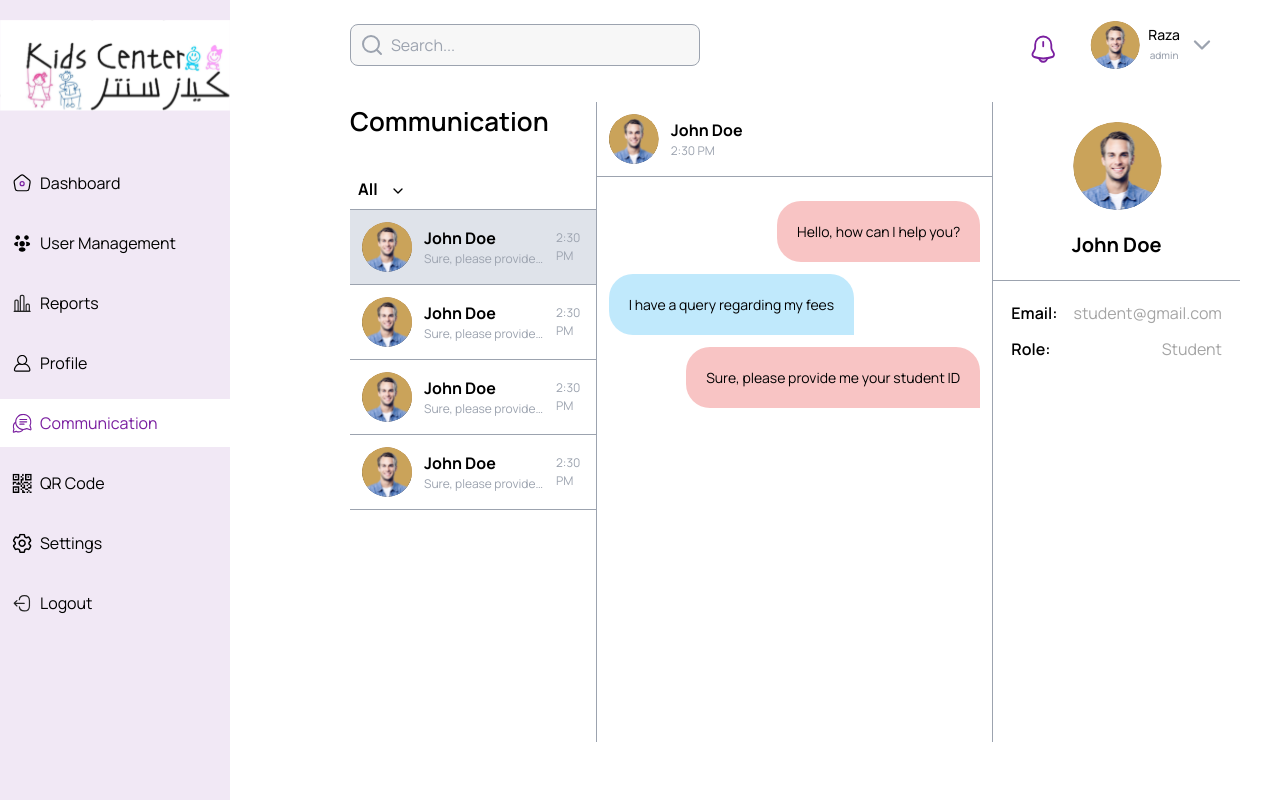
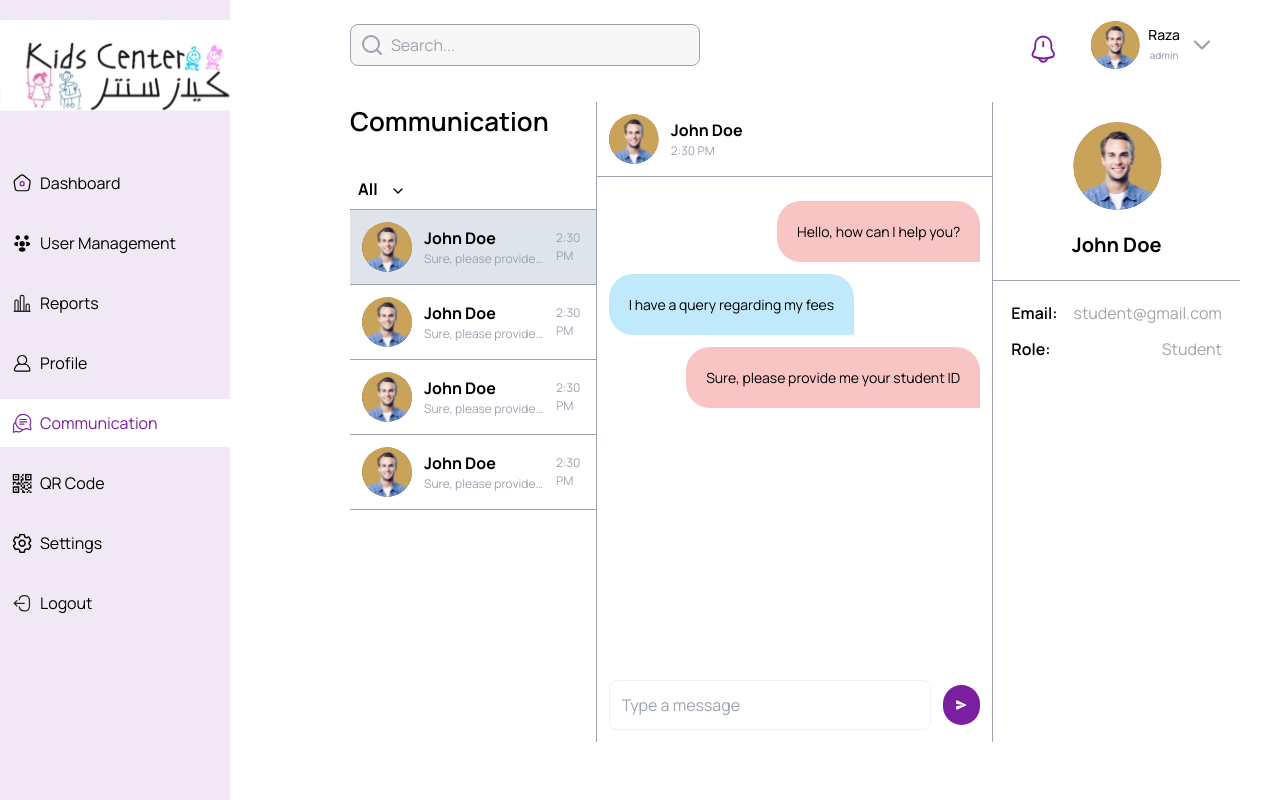
Before and after one commit to AbdulWahabRaza123/kids-center-admin-panel, a Next.js app: page /communication in a window 1280 px wide. Built offline with nearby package versions, Linux system fonts and the light colour scheme.

Commit message:
chat input has been set up

```diff
--- a/app/(dashboard)/communication/page.tsx
+++ b/app/(dashboard)/communication/page.tsx
@@ -1,4 +1,5 @@
 "use client";
+import { PrimaryInput } from "@/components/ui/inputs/primary-input";
 import { cn } from "@/lib/utils";
 import { ChevronDown } from "lucide-react";
 import Image from "next/image";
@@ -95,6 +96,7 @@ const chatData = [
 ];
 const Communication = () => {
   const [activeChat, setActiveChat] = useState(chatData[0]);
+  const [message, setMessage] = useState("");
   return (
     <main className="flex flex-row items-start px-10">
       <section className="w-[28%] border-r-[1px] border-r-gray-400 min-h-[80vh]">
@@ -134,7 +136,7 @@ const Communication = () => {
           </div>
         </div>
       </section>
-      <section className="w-[45%] border-r-[1px] border-r-gray-400 min-h-[80vh]">
+      <section className="w-[45%] border-r-[1px] border-r-gray-400 min-h-[80vh] relative">
         <div className="flex flex-col gap-3">
           <div className="flex flex-row items-center gap-3 p-3 border-b-[1px] border-b-gray-400">
             <img
@@ -169,6 +171,23 @@ const Communication = () => {
             ))}
           </div>
         </div>
+        <div className="absolute bottom-0 w-full p-3 flex items-center gap-3">
+          <PrimaryInput
+            placeholder="Type a message"
+            value={message}
+            setValue={setMessage}
+            type="text"
+          />
+          <div className="w-[40px] cursor-pointer h-[40px] rounded-full p-3 bg-primary flex flex-row items-center justify-center">
+            <Image
+              src="/assets/icons/send.svg"
+              alt="send"
+              width={40}
+              height={40}
+              className="object-cover"
+            />
+          </div>
+        </div>
       </section>
       {activeChat && (
         <section className="flex items-center flex-col gap-5 w-[28%]">
--- a/app/(dashboard)/page.tsx
+++ b/app/(dashboard)/page.tsx
@@ -1,11 +1,9 @@
 "use client";
 import { useAllNanies, useAllParents } from "@/actions/queries";
-import { Spinner } from "@/components/spinner";
 import { SelectInput } from "@/components/ui/inputs/select-input";
 import { NanyTableComp } from "@/components/ui/tables/nany-table";
 import { ParentTableComp } from "@/components/ui/tables/parent-table";
-import { NanyDetails, ParentDetails } from "@/interface/user-interface";
-import Image from "next/image";
+import { SpinnerWrapper } from "@/components/ui/wrappers/spinner-wrapper";
 import { useEffect, useState } from "react";
 
 const options = [
@@ -19,56 +17,6 @@ const options = [
   },
 ];
 
-const data = [
-  {
-    id: 1,
-    profile: "/assets/profile.svg",
-    name: "Raza",
-    class: "English",
-    age: 20,
-    gender: "Male",
-    teacherName: "David",
-    email: "raza@gmail.com",
-  },
-  {
-    id: 2,
-    profile: "/assets/profile.svg",
-    name: "Raza",
-    class: "English",
-    age: 20,
-    gender: "Male",
-    teacherName: "David",
-    email: "raza@gmail.com",
-  },
-  {
-    id: 3,
-    profile: "/assets/profile.svg",
-    name: "Raza",
-    class: "English",
-    age: 20,
-    gender: "Male",
-    teacherName: "David",
-    email: "raza@gmail.com",
-  },
-];
-
-const SpinnerWrapper = ({
-  loading,
-  children,
-}: {
-  loading: boolean;
-  children: React.ReactNode;
-}) => {
-  if (loading) {
-    return (
-      <div className="h-[70vh] w-full flex items-center justify-center">
-        <Spinner />
-      </div>
-    );
-  } else {
-    return <>{children}</>;
-  }
-};
 export default function Home() {
   const {
     data: naniesData,
--- /dev/null
+++ b/components/ui/wrappers/spinner-wrapper.tsx
@@ -0,0 +1,19 @@
+import { Spinner } from "@/components/spinner";
+
+export const SpinnerWrapper = ({
+  loading,
+  children,
+}: {
+  loading: boolean;
+  children: React.ReactNode;
+}) => {
+  if (loading) {
+    return (
+      <div className="h-[70vh] w-full flex items-center justify-center">
+        <Spinner />
+      </div>
+    );
+  } else {
+    return <>{children}</>;
+  }
+};
```
Also changed, not shown: public/assets/icons/send.svg (added).
